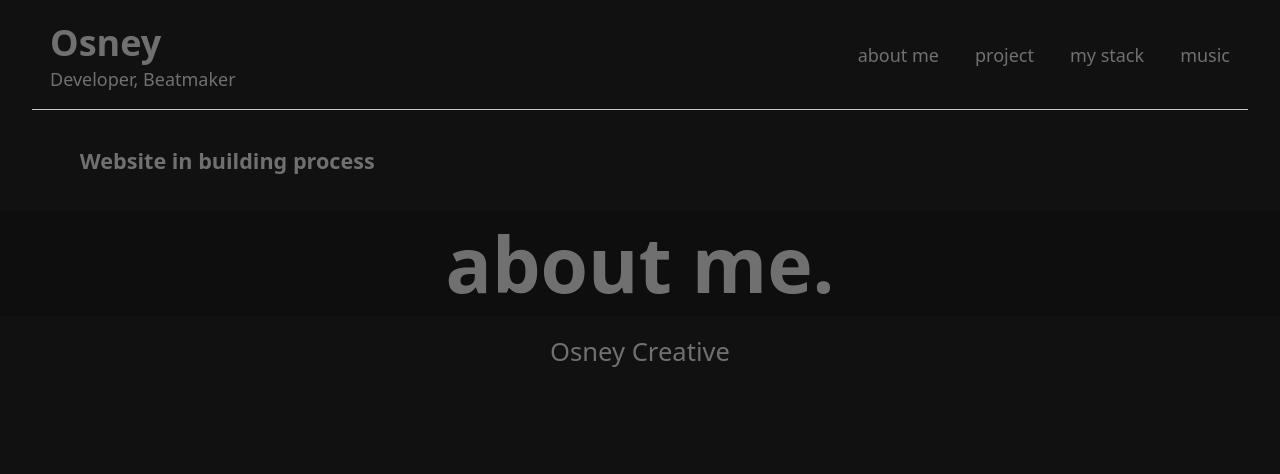
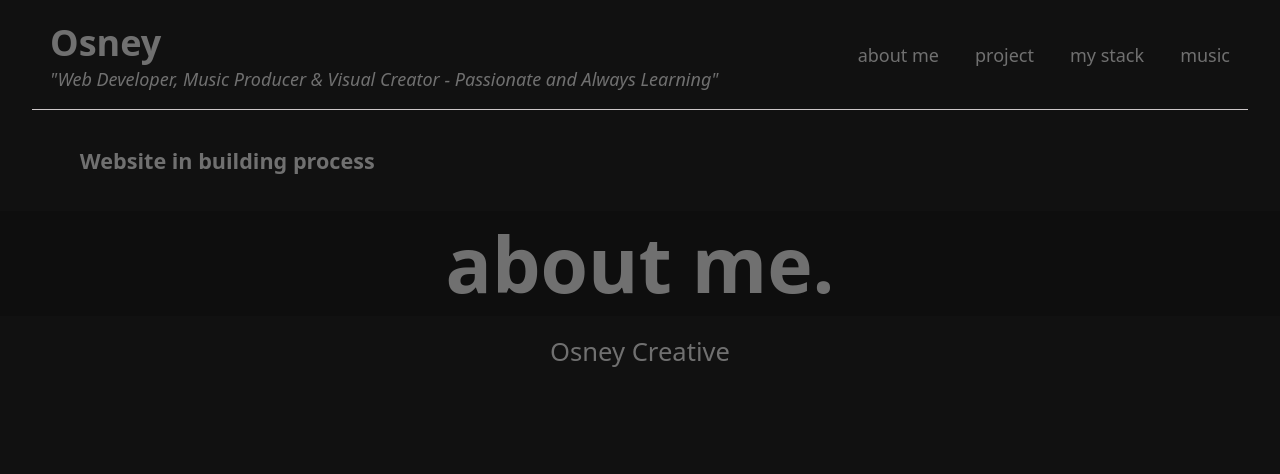
Before and after one commit to osneyrilxee/tgsea-portfolio, a website built with Vite: page index.html in a window 1280 px wide. Shown: the top 474 px of the page. Built offline with nearby package versions, Linux system fonts and the light colour scheme.

Commit message:
it's okay

```diff
--- a/index.html
+++ b/index.html
@@ -18,7 +18,7 @@
     <header>
       <div class="header__title-text header__title-text--active">
         <h1 id="header-title">Osney</h1>
-        <p id="textFromTitle">Developer, Beatmaker</p>
+        <p id="textFromTitle"><i>"Web Developer, Music Producer & Visual Creator - Passionate and Always Learning"</i></p>
       </div>
 
       <nav>
```
Also changed, not shown: mashup/mashup.html (+1 -1 lines), project/project.html (+1 -1 lines).
